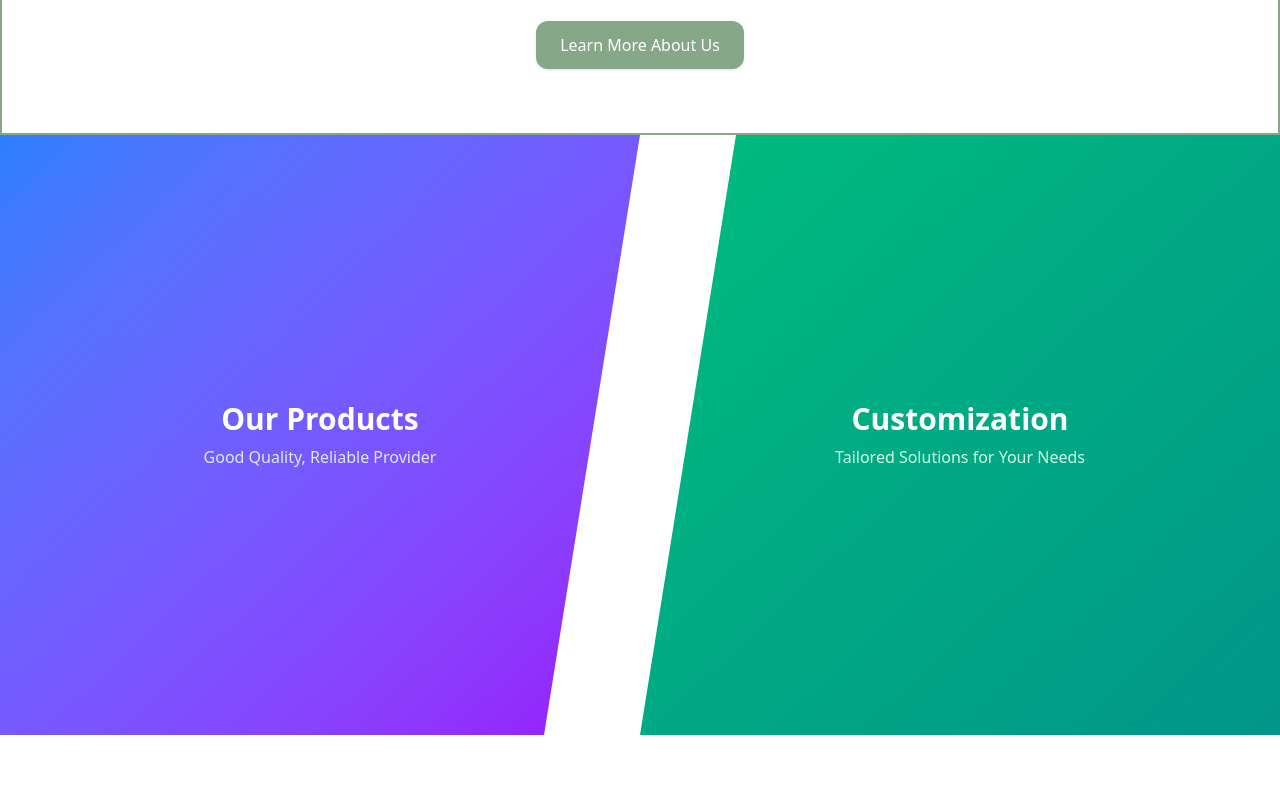
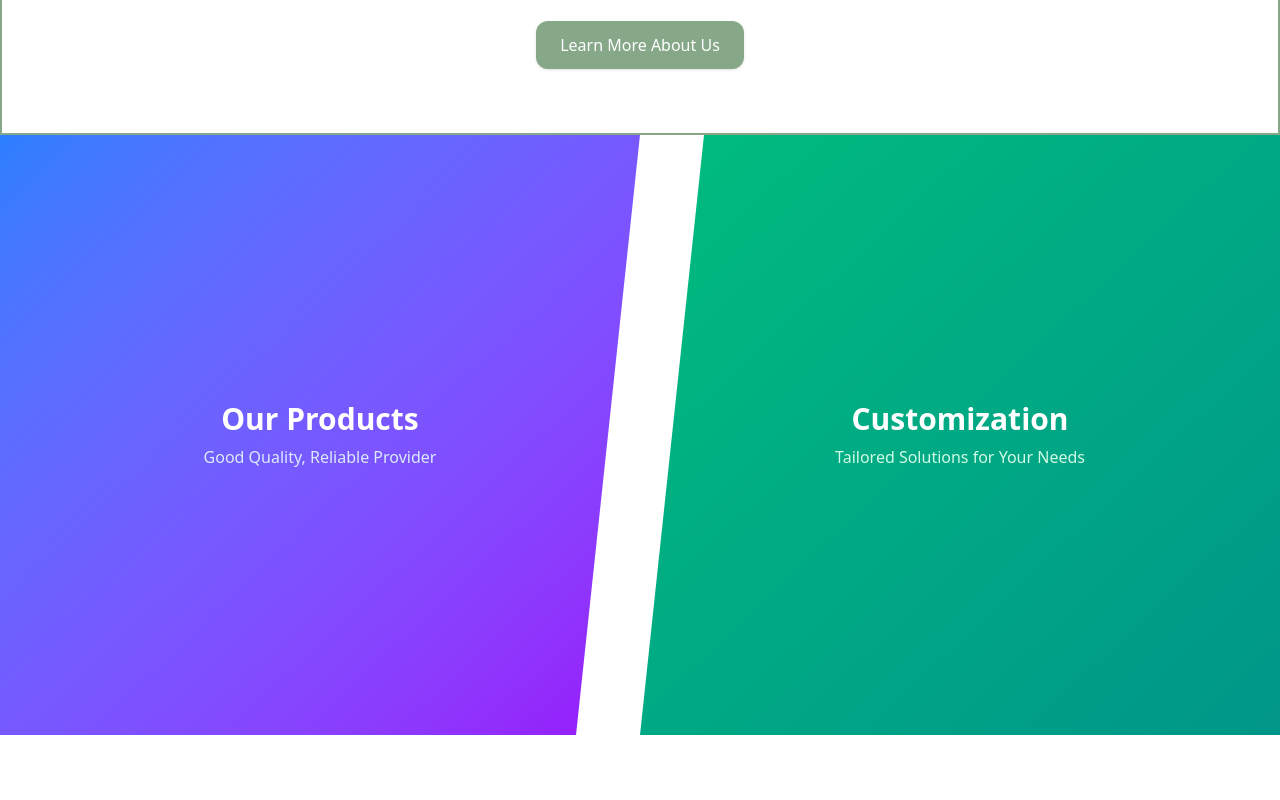
Before and after one commit to ThundeRayn/Joy-Bear, a React (Vite) app: page / in a window 1280 px wide. Shown: the part 920-1720 px from the top of the page. Built offline with nearby package versions, Linux system fonts and the light colour scheme.

Commit message:
slantted section fixed

```diff
--- a/src/components/Certification.tsx
+++ b/src/components/Certification.tsx
@@ -12,6 +12,7 @@ const Certification = () => {
             { src: "https://picsum.photos/id/1055/600/400", label: "Kubernetes Admin", hidden: false },
             { src: "https://picsum.photos/id/1055/600/400", label: "Hidden img", hidden: true },
         ];
+        const visibleItems = items.filter(item => !item.hidden);
 
         // Modal state
         const [modalImg, setModalImg] = useState<null | { src: string; label: string }>(null);
@@ -35,7 +36,7 @@ const Certification = () => {
         return () => window.removeEventListener('resize', handleResize);
     }, []);
 
-    const maxIndex = Math.max(0, items.length - visibleCount);
+    const maxIndex = Math.max(0, visibleItems.length - visibleCount);
 
     const handlePrev = () => setVisible((v) => Math.max(0, v - 1));
     const handleNext = () => setVisible((v) => Math.min(maxIndex, v + 1));
@@ -72,14 +73,13 @@ const Certification = () => {
                         className="flex gap-4 pt-4 px-4 min-w-full transition-transform duration-500"
                         style={{ transform: `translateX(-${visible * (100 / visibleCount)}%)` }}
                     >
-                        {items.map((item, idx) => (
+                        {visibleItems.map((item, idx) => (
                             <li
                                 key={idx}
                                 className="flex-shrink-0 w-1/2 md:w-1/4 p-4"
                                 style={{ minWidth: visibleCount === 2 ? '50%' : '25%' }}
                             >
-                                {/*a hidden option is provided from item info */}
-                                <div className={`flex flex-col items-center ${item.hidden ? 'hidden' : ''}`}>
+                                <div className="flex flex-col items-center">
                                     <img
                                         src={item.src}
                                         alt={item.label}
--- a/src/components/Service.tsx
+++ b/src/components/Service.tsx
@@ -4,6 +4,7 @@ interface SlantedSectionProps {
   leftContent?: React.ReactNode;
   rightContent?: React.ReactNode;
   className?: string;
+  gapPercent?: number; // percent gap between sections (default 10)
 }
 
 const Service: React.FC<SlantedSectionProps> = ({
@@ -23,28 +24,32 @@ const Service: React.FC<SlantedSectionProps> = ({
       </div>
     </div>
   ),
-  className = ""
+  className = "",
+  gapPercent = 10 // default gap between sections
 }) => {
+  // Calculate the polygon points based on gapPercent
+  // left section ends at (100-gap)% bottom, right section starts at gap% top
+  const leftBottom = 100 - gapPercent;
+  const rightTop = gapPercent;
   return (
-    <div className={`w-full h-100 md:h-150 lg:h-150 relative overflow-hidden ${className}`}>
+    <div className={`w-full h-100 md:h-150 lg:h-150 relative overflow-visible ${className}`}>
       {/* Left Section */}
-      <div className="absolute inset-0 w-1/2">
+      <div className="absolute inset-0 w-1/2 z-10">
         <div
           className="w-full h-full"
           style={{
-            clipPath: 'polygon(0 0, 100% 0, 85% 100%, 0 100%)',
+            clipPath: `polygon(0 0, 100% 0, ${leftBottom}% 100%, 0 100%)`,
           }}
         >
           {leftContent}
         </div>
       </div>
-
       {/* Right Section */}
-      <div className="absolute inset-0 left-1/2 w-1/2">
+      <div className="absolute inset-0 left-1/2 w-1/2 z-20">
         <div
           className="w-full h-full"
           style={{
-            clipPath: 'polygon(15% 0, 100% 0, 100% 100%, 0 100%)',
+            clipPath: `polygon(${rightTop}% 0, 100% 0, 100% 100%, 0 100%)`,
           }}
         >
           {rightContent}
```
